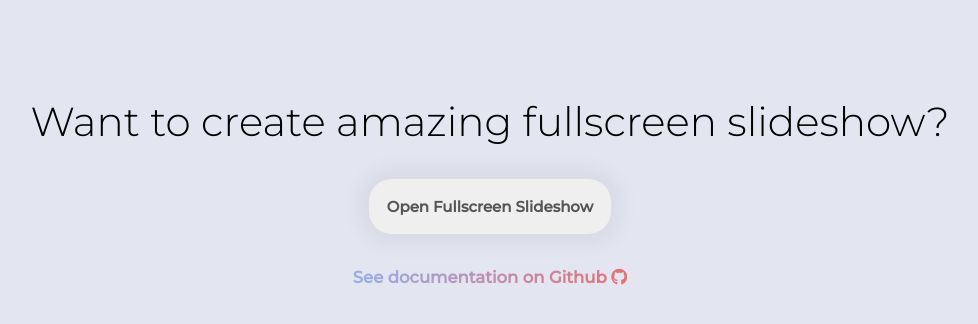
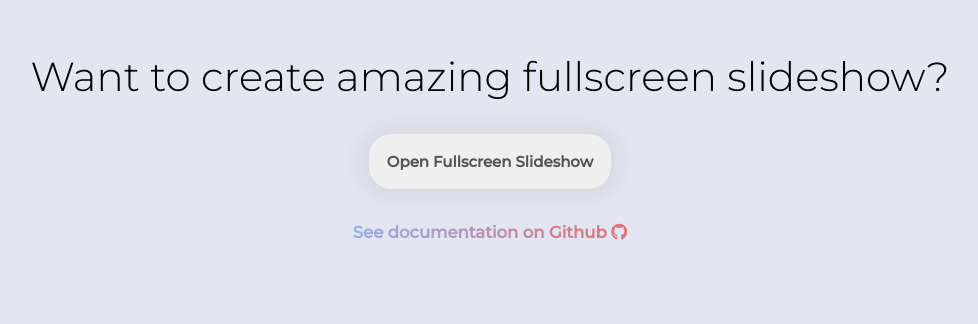
Before and after one commit to MartaZaorska/fullscreen-slideshow, a plain HTML site: page example/index.html in a window 1280 px wide. Shown: the part 116-440 px from the top of the page, without its empty margins (150-1128 px from the left). Drawn offline with Linux system fonts and the light colour scheme.

Commit message:
Updated /example/style.css

```diff
--- a/example/style.css
+++ b/example/style.css
@@ -22,7 +22,7 @@ body {
 .header {
   max-width: 1200px;
   width: 100%;
-  margin: 5em auto 1em;
+  margin: 1em auto;
   padding: 1em;
   text-align: center;
   display: flex;
```
